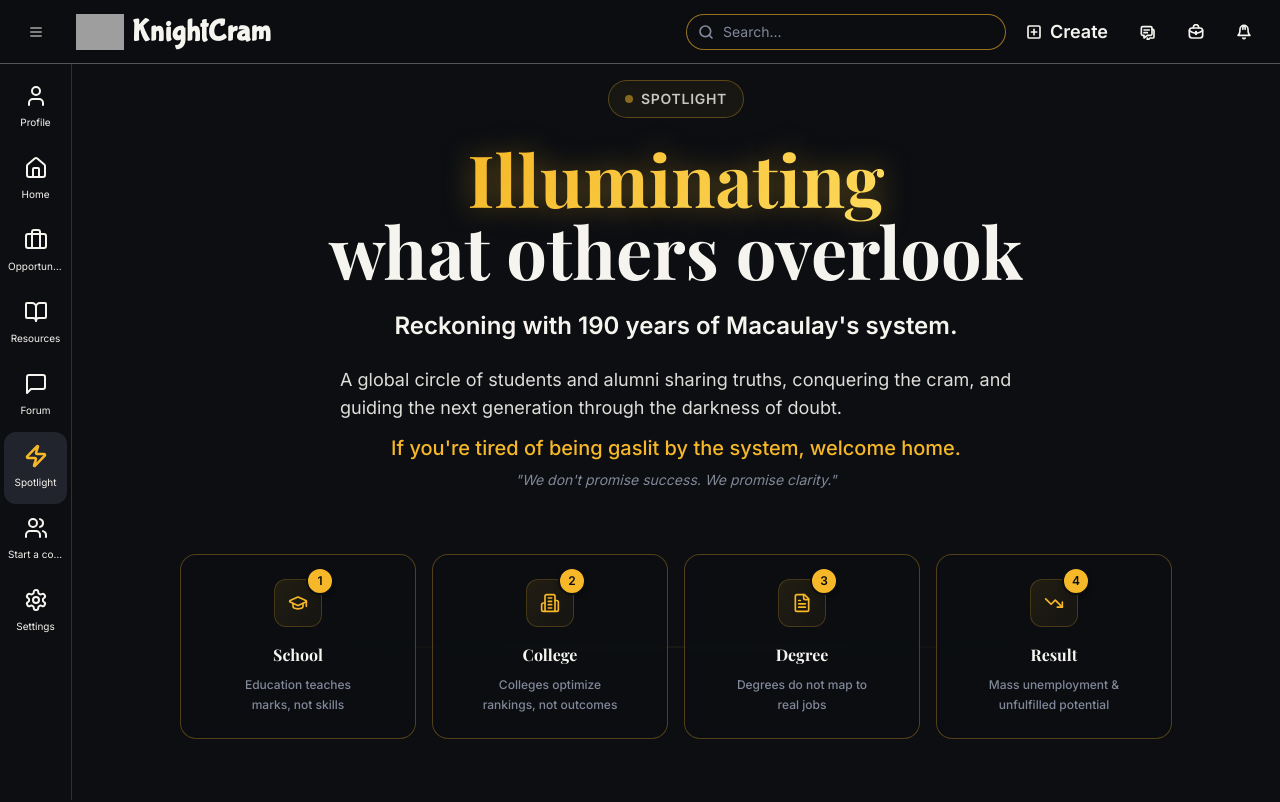
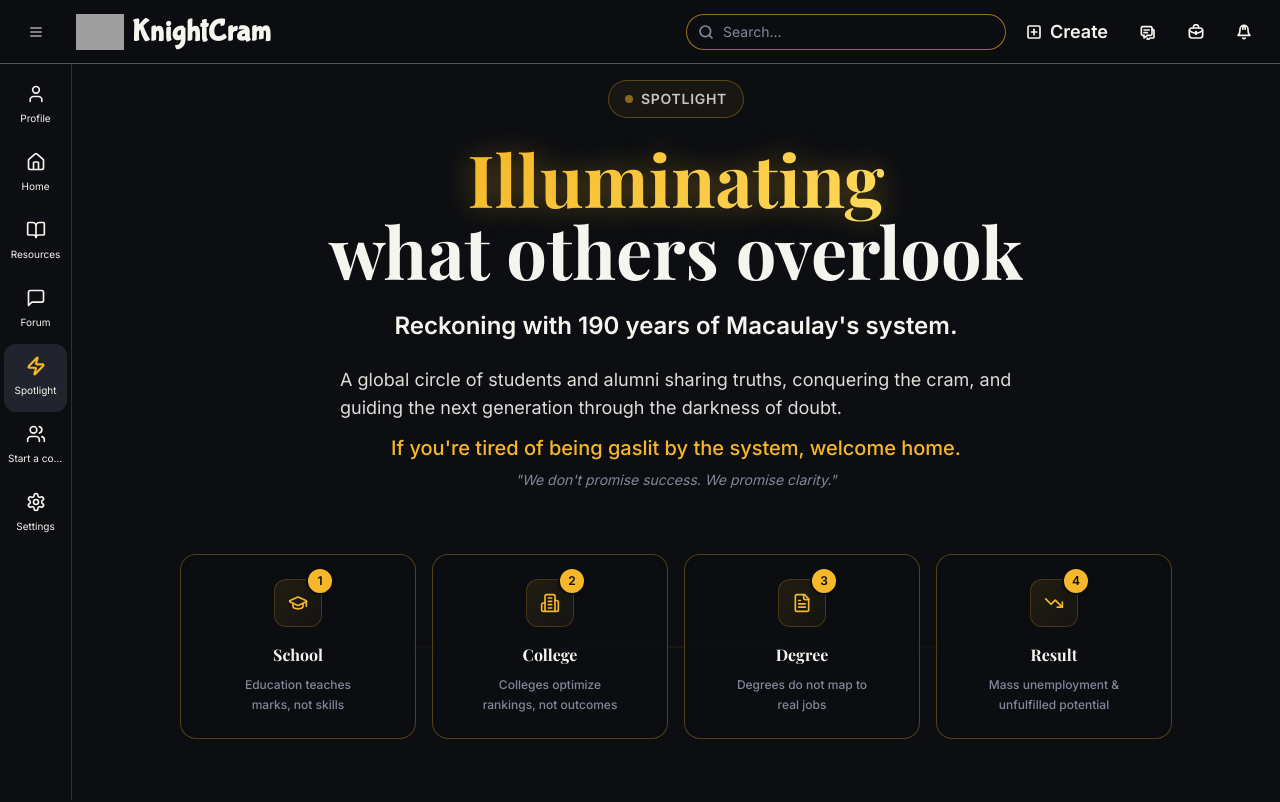
Before and after one commit to yuvraj-hash/KnightCram, a React (Vite) app: page /main in a window 1280 px wide. Shown: the top 802 px of the page. Built offline with nearby package versions, Linux system fonts and the light colour scheme; grey boxes are pictures that could not be loaded; the HTML template or start-up script is replaced by a standard one.

Commit message:
Refine sidebar: hide opportunities on desktop, hide scrollbar, adjust icon size

```diff
--- a/src/components/navigation/Sidebar.tsx
+++ b/src/components/navigation/Sidebar.tsx
@@ -13,7 +13,7 @@ const Sidebar = ({ isOpen, onClose }: SidebarProps) => {
     const menuItems = [
         { icon: User, label: "Profile", path: "/profile", hideOnMobile: true },
         { icon: Home, label: "Home", path: "/home", hideOnMobile: true },
-        { icon: Briefcase, label: "Opportunities", path: "/opportunities" },
+        { icon: Briefcase, label: "Opportunities", path: "/opportunities", hideOnDesktop: true },
         { icon: BookOpen, label: "Resources", path: "/resources", hideOnMobile: true },
         { icon: MessageSquare, label: "Forum", path: "/forum", hideOnMobile: true },
         { icon: Zap, label: "Spotlight", path: "/main" },
@@ -57,7 +57,7 @@ const Sidebar = ({ isOpen, onClose }: SidebarProps) => {
                                     }
                                 }}
                                 className={cn(
-                                    item.hideOnMobile ? "hidden md:flex" : "flex",
+                                    item.hideOnMobile ? "hidden md:flex" : item.hideOnDesktop ? "flex md:hidden" : "flex",
                                     "items-center gap-4 px-3 py-3 mx-2 rounded-lg transition-colors duration-200 group hover:bg-secondary/50",
                                     isOpen ? "flex-row justify-start" : "md:flex-col md:justify-center md:gap-1 md:px-0 md:mx-1 flex-row justify-start gap-4 px-3 mx-2", // Handle mobile (always expanded view) vs desktop (toggled)
                                     isActive && "bg-secondary"
@@ -66,7 +66,7 @@ const Sidebar = ({ isOpen, onClose }: SidebarProps) => {
                                 <item.icon
                                     className={cn(
                                         "shrink-0 transition-colors",
-                                        isOpen ? "w-5 h-5" : "md:w-6 md:h-6 w-5 h-5",
+                                        "w-5 h-5",
                                         isActive ? "text-primary" : "text-foreground group-hover:text-primary"
                                     )}
                                     strokeWidth={isActive ? 2.5 : 2}
--- a/src/index.css
+++ b/src/index.css
@@ -200,8 +200,21 @@
 
   .transition-colors-smooth {
     transition: color 0.3s cubic-bezier(0.4, 0, 0.2, 1),
-                background-color 0.3s cubic-bezier(0.4, 0, 0.2, 1),
-                border-color 0.3s cubic-bezier(0.4, 0, 0.2, 1);
+      background-color 0.3s cubic-bezier(0.4, 0, 0.2, 1),
+      border-color 0.3s cubic-bezier(0.4, 0, 0.2, 1);
+  }
+
+  /* Hide scrollbar for Chrome, Safari and Opera */
+  .scrollbar-none::-webkit-scrollbar {
+    display: none;
+  }
+
+  /* Hide scrollbar for IE, Edge and Firefox */
+  .scrollbar-none {
+    -ms-overflow-style: none;
+    /* IE and Edge */
+    scrollbar-width: none;
+    /* Firefox */
   }
 }
 
```
